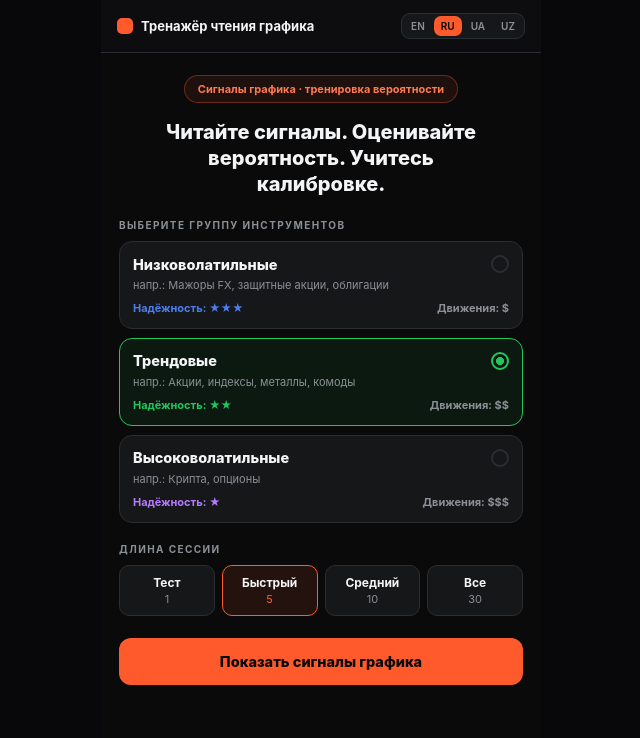
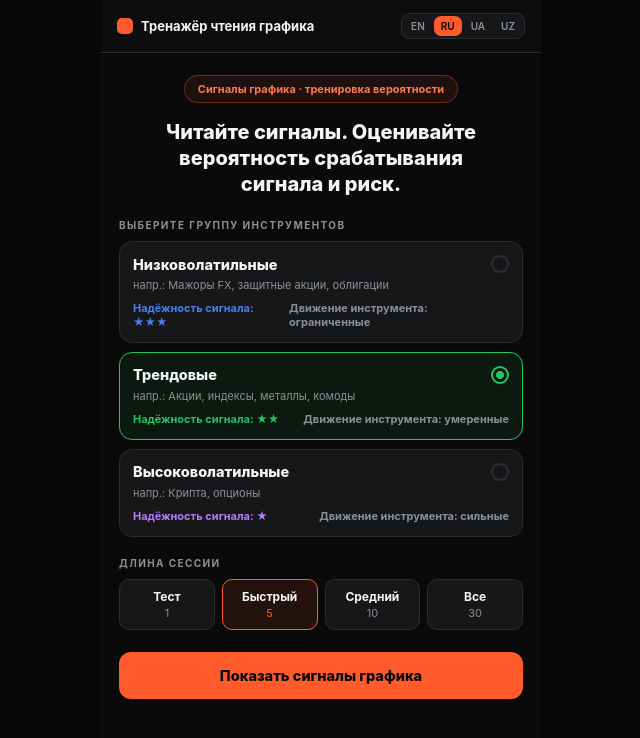
Before and after one commit to andyshev79/Chart-Reading-Simulator, a React (Vite) app: page / in a window 1280 px wide. Shown: the top 738 px of the page, without its empty margins (319-959 px from the left). Built offline with nearby package versions, Linux system fonts and the light colour scheme.

Commit message:
Add files via upload

```diff
--- a/src/ChartReadingSimulator.jsx
+++ b/src/ChartReadingSimulator.jsx
@@ -5,10 +5,10 @@ const C = { bg:"#0A0A0B", sf:"#161719", ln:"#2A2D31", ac:"#FF5A2C", bl:"#4C7DF0"
   vt:"#B57BFF", gn:"#22C55E", rd:"#E24B4A", tx:"#F4F5F7", mu:"#8B9096" };
 
 const T = {
-  en: { title:"Chart Reading Simulator", tagline:"Read the signals. Assess the odds. Learn calibration.",
+  en: { title:"Chart Reading Simulator", tagline:"Read the signals. Assess the probability of a signal firing and the risk.",
     based:"Chart signals · probability training", chooseGroup:"Choose instrument group",
     sessLen:"Session length", test:"Test", quick:"Quick", medium:"Medium", all:"All",
-    start:"Show the chart signals", ex:"e.g.", reliability:"Reliability", moves:"Moves",
+    start:"Show the chart signals", ex:"e.g.", reliability:"Signal reliability", moves:"Instrument move", moveWords:{low:"limited",trend:"moderate",high:"strong"},
     reading:"Reading the chart…", signalsOut:"Signals on the chart", again:"Deal again",
     rowF:"Chart patterns", rowI:"Indicators & volume", rowC:"Candlestick patterns",
     yourDecision:"Your decision", up:"Up", down:"Down", skip:"Skip", strength:"Signal strength",
@@ -26,10 +26,10 @@ const T = {
     round:"Round", continue:"Continue", showResult:"Show result", newSession:"New session", end:"End",
     sessionDone:"{n} rounds played", decisionQuality:"Decision quality", calibration:"Calibration", skips:"Skips", dynamics:"P&L dynamics",
     ranks:{ k1:"Novice", k2:"Chart reader", k3:"Analyst", k4:"Calibration master" } },
-  ru: { title:"Тренажёр чтения графика", tagline:"Читайте сигналы. Оценивайте вероятность. Учитесь калибровке.",
+  ru: { title:"Тренажёр чтения графика", tagline:"Читайте сигналы. Оценивайте вероятность срабатывания сигнала и риск.",
     based:"Сигналы графика · тренировка вероятности", chooseGroup:"Выберите группу инструментов",
     sessLen:"Длина сессии", test:"Тест", quick:"Быстрый", medium:"Средний", all:"Все",
-    start:"Показать сигналы графика", ex:"напр.", reliability:"Надёжность", moves:"Движения",
+    start:"Показать сигналы графика", ex:"напр.", reliability:"Надёжность сигнала", moves:"Движение инструмента", moveWords:{low:"ограниченные",trend:"умеренные",high:"сильные"},
     reading:"Читаем график…", signalsOut:"Сигналы на графике", again:"Ещё раз",
     rowF:"Графические фигуры", rowI:"Индикаторы и объёмы", rowC:"Свечные комбинации",
     yourDecision:"Ваше решение", up:"Вверх", down:"Вниз", skip:"Пропустить", strength:"Сила сигнала",
@@ -47,10 +47,10 @@ const T = {
     round:"Раунд", continue:"Продолжить", showResult:"Показать итог", newSession:"Новая сессия", end:"Завершить",
     sessionDone:"Сыграно раундов: {n}", decisionQuality:"Качество решений", calibration:"Калибровка", skips:"Пропусков", dynamics:"Динамика P&L",
     ranks:{ k1:"Новичок", k2:"Читатель графика", k3:"Аналитик", k4:"Мастер калибровки" } },
-  ua: { title:"Тренажер читання графіка", tagline:"Читайте сигнали. Оцінюйте ймовірність. Вчіться калібрування.",
+  ua: { title:"Тренажер читання графіка", tagline:"Читайте сигнали. Оцінюйте ймовірність спрацювання сигналу та ризик.",
     based:"Сигнали графіка · тренування ймовірності", chooseGroup:"Оберіть групу інструментів",
     sessLen:"Довжина сесії", test:"Тест", quick:"Швидкий", medium:"Середній", all:"Усі",
-    start:"Показати сигнали графіка", ex:"напр.", reliability:"Надійність", moves:"Рухи",
+    start:"Показати сигнали графіка", ex:"напр.", reliability:"Надійність сигналу", moves:"Рух інструменту", moveWords:{low:"обмежені",trend:"помірні",high:"сильні"},
     reading:"Читаємо графік…", signalsOut:"Сигнали на графіку", again:"Ще раз",
     rowF:"Графічні фігури", rowI:"Індикатори та об'єми", rowC:"Свічкові комбінації",
     yourDecision:"Ваше рішення", up:"Вгору", down:"Вниз", skip:"Пропустити", strength:"Сила сигналу",
@@ -68,10 +68,10 @@ const T = {
     round:"Раунд", continue:"Продовжити", showResult:"Показати підсумок", newSession:"Нова сесія", end:"Завершити",
     sessionDone:"Зіграно раундів: {n}", decisionQuality:"Якість рішень", calibration:"Калібрування", skips:"Пропусків", dynamics:"Динаміка P&L",
     ranks:{ k1:"Новачок", k2:"Читач графіка", k3:"Аналітик", k4:"Майстер калібрування" } },
-  uz: { title:"Grafik o'qish simulyatori", tagline:"Signallarni o'qing. Ehtimolni baholang. Kalibrlashni o'rganing.",
+  uz: { title:"Grafik o'qish simulyatori", tagline:"Signallarni o'qing. Signal ishlashi ehtimoli va xavfni baholang.",
     based:"Grafik signallari · ehtimol mashqi", chooseGroup:"Asbob guruhini tanlang",
     sessLen:"Sessiya uzunligi", test:"Test", quick:"Tez", medium:"O'rta", all:"Hammasi",
-    start:"Grafik signallarini ko'rsatish", ex:"masalan", reliability:"Ishonchlilik", moves:"Harakatlar",
+    start:"Grafik signallarini ko'rsatish", ex:"masalan", reliability:"Signal ishonchliligi", moves:"Asbob harakati", moveWords:{low:"cheklangan",trend:"o'rtacha",high:"kuchli"},
     reading:"Grafik o'qilyapti…", signalsOut:"Grafikdagi signallar", again:"Yana",
     rowF:"Grafik shakllar", rowI:"Indikatorlar va hajm", rowC:"Sham kombinatsiyalari",
     yourDecision:"Sizning qaroringiz", up:"Yuqoriga", down:"Pastga", skip:"O'tkazish", strength:"Signal kuchi",
@@ -259,7 +259,7 @@ export default function ChartReadingSimulator() {
                 <div className="gtop"><span className="gname">{L(g.name, lang)}</span>
                   <span className="grad" style={group===id?{borderColor:g.hue,background:`radial-gradient(circle,${g.hue} 0 38%,transparent 42%)`}:{}} /></div>
                 <div className="gex">{t.ex}: {L(g.ex, lang)}</div>
-                <div className="gmeta"><span style={{color:g.hue}}>{t.reliability}: {RELI[id]}</span><span className="gmu">{t.moves}: {MOVES[id]}</span></div>
+                <div className="gmeta"><span style={{color:g.hue}}>{t.reliability}: {RELI[id]}</span><span className="gmu">{t.moves}: {t.moveWords[id]}</span></div>
               </button>
             ))}
           </div>
```
